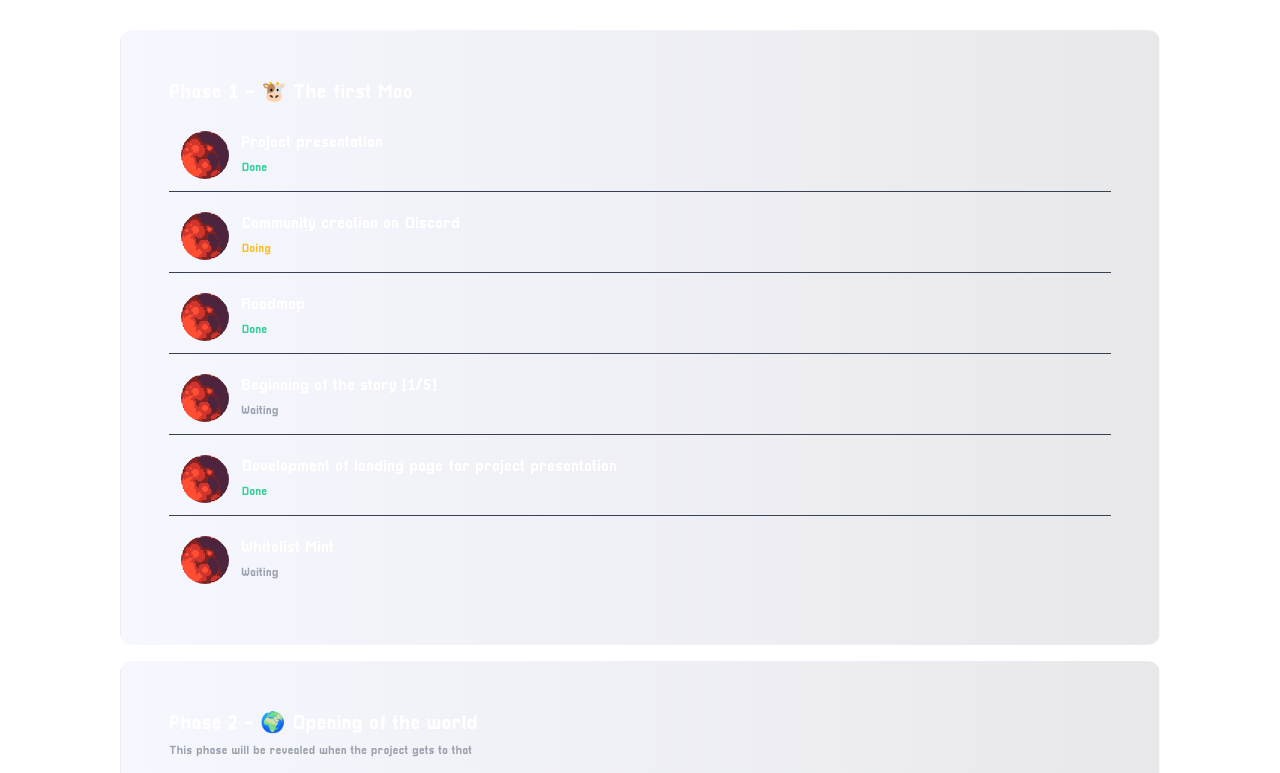
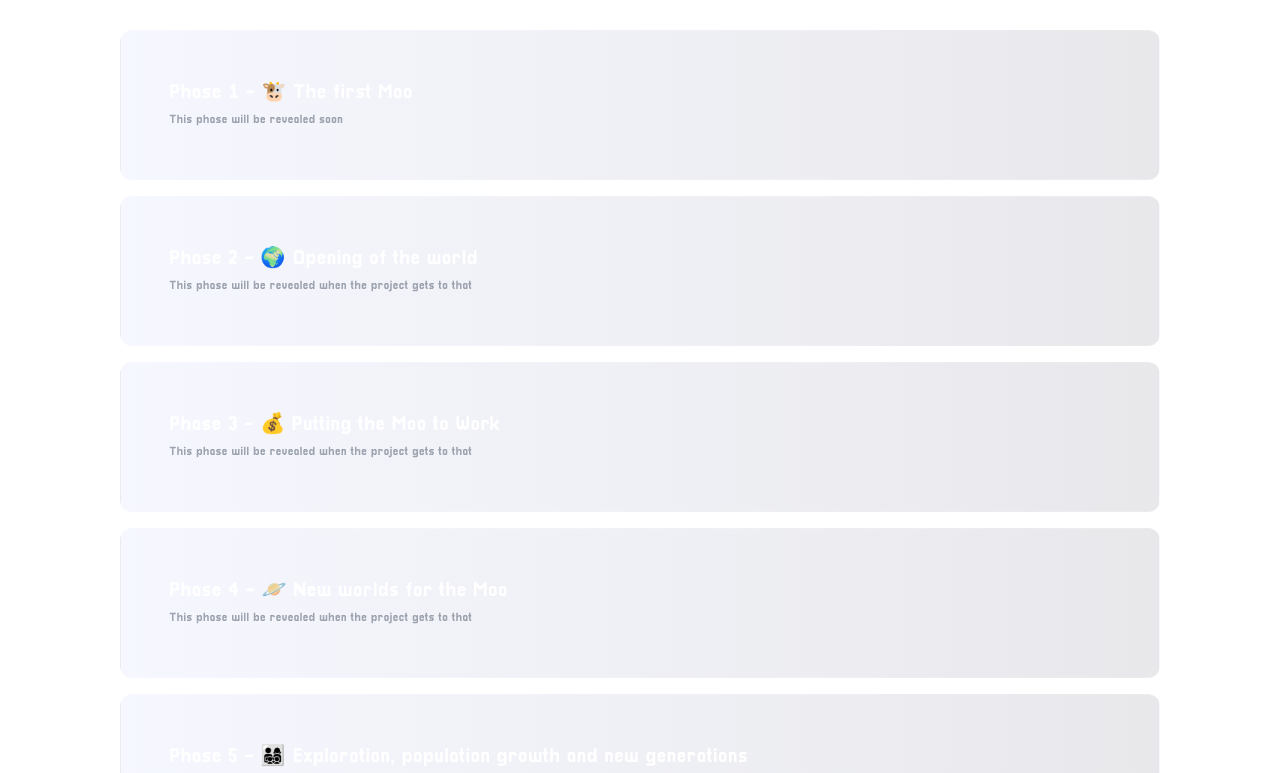
Before and after one commit to Vitagliano/mooworld-website, a Next.js app: page / in a window 1280 px wide. Shown: the part 1627-2400 px from the top of the page. Built offline with nearby package versions, Linux system fonts and the light colour scheme; a web font is replaced by a local one.

Commit message:
updating website to avax chain

```diff
--- a/components/faq.js
+++ b/components/faq.js
@@ -82,7 +82,7 @@ export default function Faq() {
 const faqdata = [
   {
     question: "What is the collection size and price of Moo World?",
-    answer: "The Moo collection consists of 888 NFTs and the price range is 0.5 - 1 SOL.",
+    answer: "The Moo collection consists of 888 NFTs and the price is TBA.",
   },
   {
     question: "When is the launch date?",
--- a/components/footer.js
+++ b/components/footer.js
@@ -32,9 +32,9 @@ export default function Footer() {
                   <div className="lg:col-span-2 flex justify-center items-center ">
                     <div className="w-full -mt-2 -ml-3 lg:ml-0">
                       <div className="max-w-md mt-4 text-white">
-                        888 Cows discovering the universe of #solana But now
-                        they must exploit the biodiversity of these planets to
-                        survive! Staking, Breeding and Tamagotchi System.
+                        888 Cows discovering the universe of AVAX. Now they
+                        must exploit the biodiversity of these planets to
+                        survive and buid a community!
                       </div>
                     </div>
                   </div>
@@ -43,7 +43,7 @@ export default function Footer() {
                     <div className="text-white">Follow us</div>
                     <div className="flex mt-5 space-x-5 text-gray-400 hover:">
                       <a
-                        href="https://twitter.com/mooworldsol"
+                        href="https://twitter.com/mooworldavax"
                         target="_blank"
                         rel="noopener"
                       >
--- a/components/navbar.js
+++ b/components/navbar.js
@@ -6,16 +6,16 @@ export default function Navbar() {
     <Container>
       <nav className="relative z-50 px-8 sm:px-4 md:px-8 lg:py-8 lg:px-32 flex flex-wrap items-center justify-center sm:justify-center mx-auto lg:justify-between ">
         <div className="transition-all space-x-4 nav__item hidden sm:hidden md:hidden lg:flex xl:relative ">
-          <Link href="https://twitter.com/mooworldsol">
+          <Link href="https://twitter.com/mooworldavax">
             <a className="hover:scale-125 transition-all">
               <img src="./img/followUsButton.png" />
             </a>
           </Link>
-          <Link href="https://discord.gg/mooworld">
+          {/* <Link href="https://discord.gg/mooworld">
             <a className="hover:scale-125 transition-all">
               <img src="./img/discordButton.png" />
             </a>
-          </Link>
+          </Link> */}
         </div>
 
         <Link href="/">
@@ -25,7 +25,7 @@ export default function Navbar() {
         </Link>
 
         <div className="flex flex-row sm:flex mt-4 sm:mt-4 md:mt-4 lg:mt-0 sm:flex-row md:flex-row transition-all space-x-4 lg:flex nav__item hover:scale-125">
-          <Link href="https://twitter.com/mooworldsol">
+          <Link href="https://twitter.com/mooworldavax">
             <a className="relative sm:relative md:relative xl:hidden lg:hidden">
               <img src="./img/followUsButton.png" />
             </a>
@@ -36,11 +36,11 @@ export default function Navbar() {
             </a>
           </Link>
 
-          <Link href="https://discord.gg/mooworld">
+          {/* <Link href="https://discord.gg/mooworld">
             <a className="relative sm:relative md:relative xl:hidden lg:hidden">
               <img src="./img/discordButton.png" />
             </a>
-          </Link>
+          </Link> */}
         </div>
       </nav>
     </Container>
--- a/components/roadmap.js
+++ b/components/roadmap.js
@@ -25,117 +25,9 @@ export default function Roadmap() {
                     <p className="text-xl font-regular  text-white">
                       Phase 1 - 🐮 The first Moo
                     </p>
-                    <ol className="mt-3 divide-y divide-gray-700">
-                      <li>
-                        <a className="flex items-center p-3 sm:flex hover:bg-blue/80 rounded-xl mt-2">
-                          <img
-                            className="mr-3 mb-3 w-12 h-12 rounded-full sm:mb-0"
-                            src="./img/planetIcon.png"
-                          />
-                          <div className="text-gray-400">
-                            <div className="text-base font-normal">
-                              <span className="font-medium text-white">
-                                Project presentation
-                              </span>
-                            </div>
-                            <span className="inline-flex items-center text-xs font-normal text-green-400">
-                              Done
-                            </span>
-                          </div>
-                        </a>
-                      </li>
-                      <li>
-                        <a className="flex items-center p-3 sm:flex hover:bg-blue/80 rounded-xl mt-2">
-                          <img
-                            className="mr-3 mb-3 w-12 h-12 rounded-full sm:mb-0"
-                            src="./img/planetIcon.png"
-                          />
-                          <div className="text-gray-400">
-                            <div className="text-base font-normal">
-                              <span className="font-medium text-white">
-                                Community creation on Discord
-                              </span>
-                            </div>
-                            <span className="inline-flex items-center text-xs font-normal text-yellow-400">
-                              Doing
-                            </span>
-                          </div>
-                        </a>
-                      </li>
-                      <li>
-                        <a className="flex items-center p-3 sm:flex hover:bg-blue/80 rounded-xl mt-2">
-                          <img
-                            className="mr-3 mb-3 w-12 h-12 rounded-full sm:mb-0"
-                            src="./img/planetIcon.png"
-                          />
-                          <div className="text-gray-400">
-                            <div className="text-base font-normal">
-                              <span className="font-medium text-white">
-                                Roadmap
-                              </span>
-                            </div>
-                            <span className="inline-flex items-center text-xs font-normal text-green-400">
-                              Done
-                            </span>
-                          </div>
-                        </a>
-                      </li>
-                      <li>
-                        <a className="flex items-center p-3 sm:flex hover:bg-blue/80 rounded-xl mt-2">
-                          <img
-                            className="mr-3 mb-3 w-12 h-12 rounded-full sm:mb-0"
-                            src="./img/planetIcon.png"
-                          />
-                          <div className="text-gray-400">
-                            <div className="text-base font-normal">
-                              <span className="font-medium text-white">
-                                Beginning of the story [1/5]
-                              </span>
-                            </div>
-                            <span className="inline-flex items-center text-xs font-normal text-gray-400">
-                              Waiting
-                            </span>
-                          </div>
-                        </a>
-                      </li>
-                      <li>
-                        <a className="flex items-center p-3 sm:flex hover:bg-blue/80 rounded-xl mt-2">
-                          <img
-                            className="mr-3 mb-3 w-12 h-12 rounded-full sm:mb-0"
-                            src="./img/planetIcon.png"
-                          />
-                          <div className="text-gray-400">
-                            <div className="text-base font-normal">
-                              <span className="font-medium text-white">
-                                Development of landing page for project
-                                presentation
-                              </span>
-                            </div>
-                            <span className="inline-flex items-center text-xs font-normal text-green-400">
-                              Done
-                            </span>
-                          </div>
-                        </a>
-                      </li>
-                      <li>
-                        <a className="flex items-center p-3 sm:flex hover:bg-blue/80 rounded-xl mt-2">
-                          <img
-                            className="mr-3 mb-3 w-12 h-12 rounded-full sm:mb-0"
-                            src="./img/planetIcon.png"
-                          />
-                          <div className="text-gray-400">
-                            <div className="text-base font-normal">
-                              <span className="font-medium text-white">
-                                Whitelist Mint
-                              </span>
-                            </div>
-                            <span className="inline-flex items-center text-xs font-normal text-gray-400">
-                              Waiting
-                            </span>
-                          </div>
-                        </a>
-                      </li>
-                    </ol>
+                    <span className="inline-flex items-center text-xs font-normal text-gray-400">
+                      This phase will be revealed soon
+                    </span>
                   </div>
                   <div className="relative z-50 px-6 py-6 sm:px-6 sm:py-6 lg:px-12 lg:py-12  mb-4  bg-gradient-to-r from-indigo-300/10 to-blue/10 backdrop-blur-lg border-[1px] border-white/10  rounded-xl">
                     <p className="text-xl font-regular  text-white">
--- a/tailwind.config.js
+++ b/tailwind.config.js
@@ -15,7 +15,6 @@ module.exports = {
     },
     fontFamily: {
       sans: ["Inter", ...defaultTheme.fontFamily.sans],
-      stock: [defaultTheme.fontFamily.sans],
     },
   },
   variants: {
```
